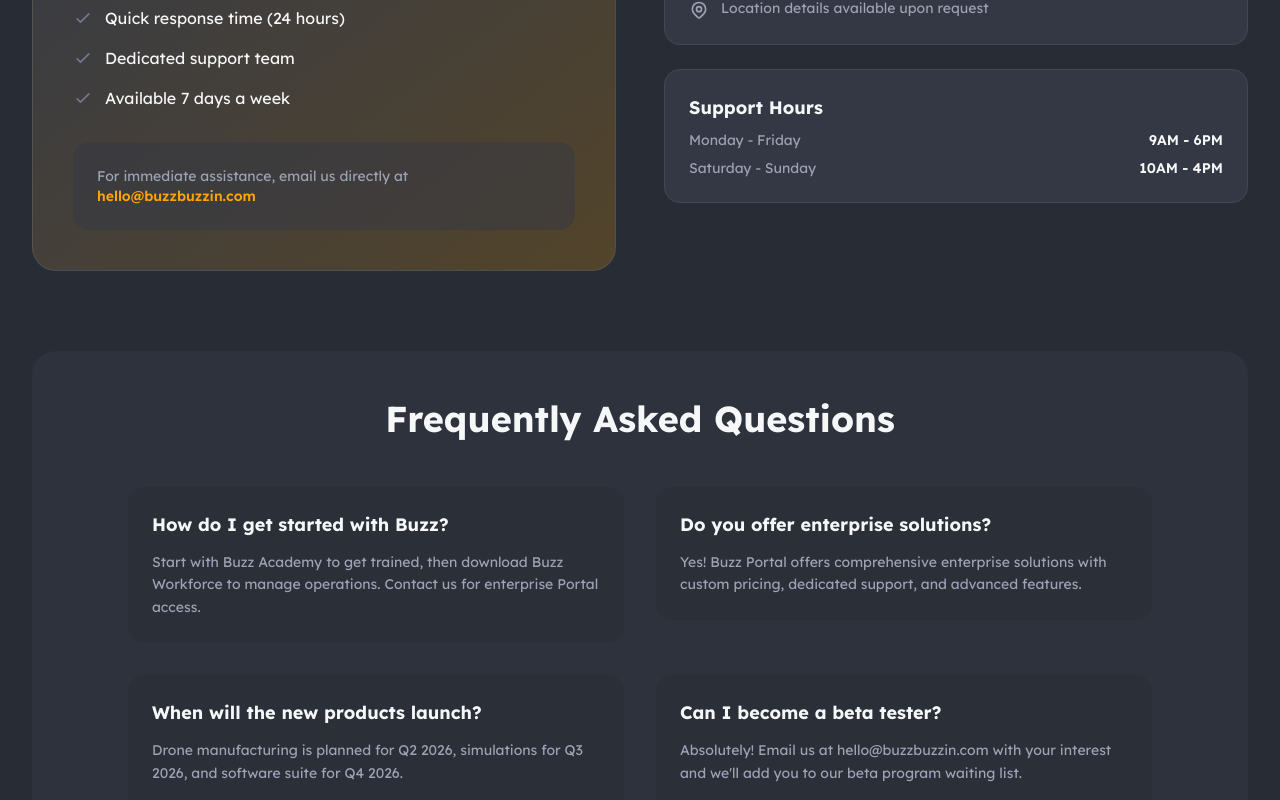
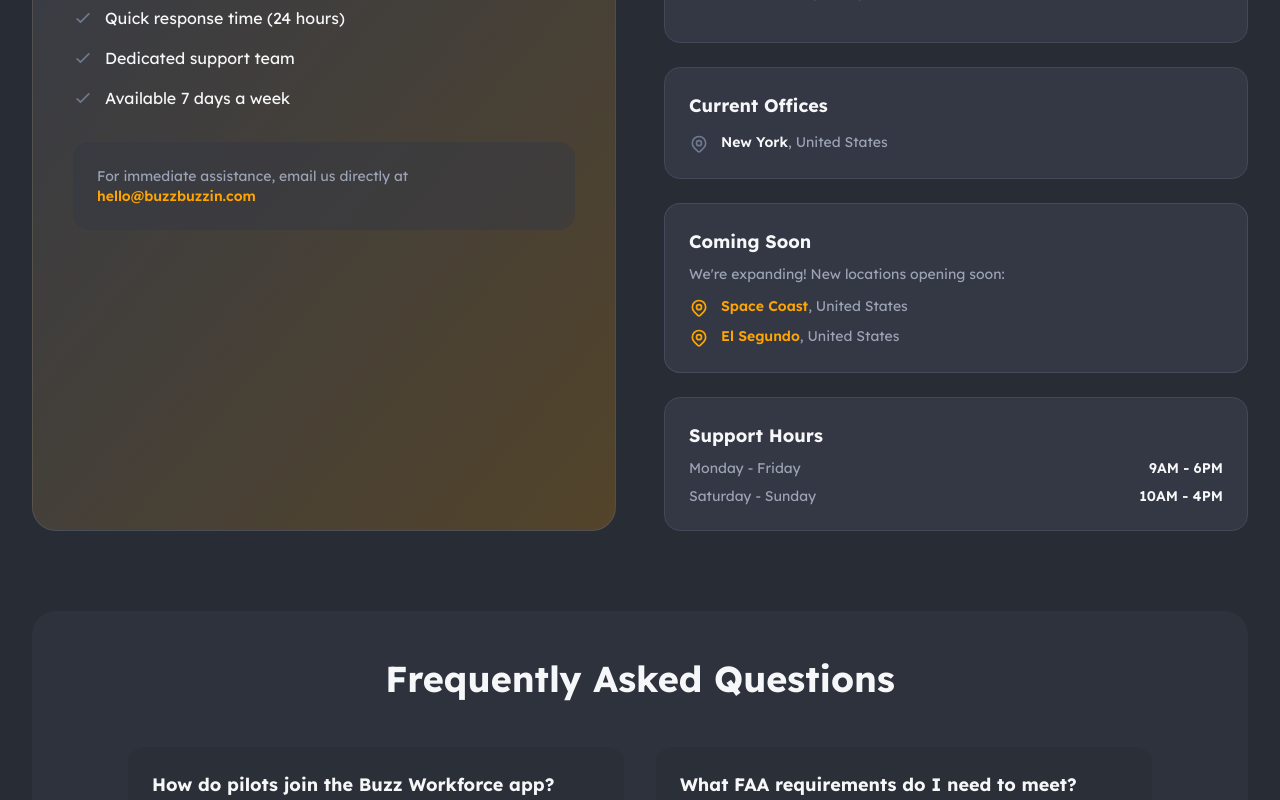
Before and after one commit to xinyu-buzz/buzz_web, a React (Vite) app: page /contact in a window 1280 px wide. Shown: the part 860-1660 px from the top of the page. Built offline with nearby package versions, Linux system fonts and the light colour scheme.

Commit message:
Revise FAQs and office location details on Contact page to enhance clarity and provide updated information for users. Introduce new questions related to pilot onboarding and community access, while improving the presentation of current and upcoming office locations.

```diff
--- a/src/pages/Contact.tsx
+++ b/src/pages/Contact.tsx
@@ -40,20 +40,20 @@
 
   const faqs = [
     {
-      question: 'How do I get started with Buzz?',
-      answer: 'Start with Buzz Academy to get trained, then download Buzz Workforce to manage operations. Contact us for enterprise Portal access.',
+      question: 'How do pilots join the Buzz Workforce app?',
+      answer: 'Download the Buzz Workforce app from the App Store. Create your pilot profile, verify your credentials, and start accepting flight opportunities instantly. The app uses advanced matching technology to connect you with nearby jobs.',
     },
     {
-      question: 'Do you offer enterprise solutions?',
-      answer: 'Yes! Buzz Portal offers comprehensive enterprise solutions with custom pricing, dedicated support, and advanced features.',
+      question: 'What FAA requirements do I need to meet?',
+      answer: 'You must hold a valid Part 107 Remote Pilot Certificate issued by the FAA. The app verifies your certification status and ensures all pilots meet current FAA regulations before they can accept jobs.',
     },
     {
-      question: 'When will the new products launch?',
-      answer: 'Drone manufacturing is planned for Q2 2026, simulations for Q3 2026, and software suite for Q4 2026.',
+      question: 'How do I complete my flight review in the app?',
+      answer: 'The app integrates with FAA systems to track your flight review status. When your flight review is due, you\'ll receive notifications and can schedule your review through the app. Completed reviews are automatically verified and updated in your profile.',
     },
     {
-      question: 'Can I become a beta tester?',
-      answer: 'Absolutely! Email us at hello@buzzbuzzin.com with your interest and we\'ll add you to our beta program waiting list.',
+      question: 'How do I join the Beacon Community?',
+      answer: 'The Beacon Community is automatically available to all verified pilots on the Buzz Workforce platform. Once you\'re verified and active, you\'ll have access to community features, including real-time notifications for nearby opportunities and community support resources.',
     },
   ];
 
@@ -139,7 +139,7 @@
               </div>
             </div>
 
-            {/* Office Locations (Placeholder) */}
+            {/* Office Locations */}
             <div>
               <h2 className="text-3xl font-bold text-text-light mb-6">
                 Our Locations
@@ -150,17 +150,65 @@
                   className="bg-card-dark border border-border rounded-xl p-6"
                 >
                   <h3 className="text-lg font-bold text-text-light mb-2">
-                    Headquarters
+                    US Company, Global Reach
                   </h3>
                   <p className="text-muted text-sm mb-4">
-                    Where innovation takes flight
+                    We are a US company with offices across the United States, but our app serves customers globally.
                   </p>
-                  <div className="flex items-start gap-3 text-muted text-sm">
-                    <svg className="w-5 h-5 flex-shrink-0 mt-0.5" fill="none" stroke="currentColor" viewBox="0 0 24 24">
-                      <path strokeLinecap="round" strokeLinejoin="round" strokeWidth={2} d="M17.657 16.657L13.414 20.9a1.998 1.998 0 01-2.827 0l-4.244-4.243a8 8 0 1111.314 0z" />
-                      <path strokeLinecap="round" strokeLinejoin="round" strokeWidth={2} d="M15 11a3 3 0 11-6 0 3 3 0 016 0z" />
-                    </svg>
-                    <span>Location details available upon request</span>
+                </motion.div>
+
+                <motion.div
+                  whileHover={{ x: 5 }}
+                  className="bg-card-dark border border-border rounded-xl p-6"
+                >
+                  <h3 className="text-lg font-bold text-text-light mb-3">
+                    Current Offices
+                  </h3>
+                  <div className="space-y-3">
+                    <div className="flex items-start gap-3 text-muted text-sm">
+                      <svg className="w-5 h-5 flex-shrink-0 mt-0.5 text-primary" fill="none" stroke="currentColor" viewBox="0 0 24 24">
+                        <path strokeLinecap="round" strokeLinejoin="round" strokeWidth={2} d="M17.657 16.657L13.414 20.9a1.998 1.998 0 01-2.827 0l-4.244-4.243a8 8 0 1111.314 0z" />
+                        <path strokeLinecap="round" strokeLinejoin="round" strokeWidth={2} d="M15 11a3 3 0 11-6 0 3 3 0 016 0z" />
+                      </svg>
+                      <div>
+                        <span className="text-text-light font-semibold">New York</span>
+                        <span className="text-muted">, United States</span>
+                      </div>
+                    </div>
+                  </div>
+                </motion.div>
+
+                <motion.div
+                  whileHover={{ x: 5 }}
+                  className="bg-card-dark border border-primary/30 rounded-xl p-6"
+                >
+                  <h3 className="text-lg font-bold text-text-light mb-2">
+                    Coming Soon
+                  </h3>
+                  <p className="text-muted text-sm mb-3">
+                    We're expanding! New locations opening soon:
+                  </p>
+                  <div className="space-y-2">
+                    <div className="flex items-start gap-3 text-muted text-sm">
+                      <svg className="w-5 h-5 flex-shrink-0 mt-0.5 text-accent" fill="none" stroke="currentColor" viewBox="0 0 24 24">
+                        <path strokeLinecap="round" strokeLinejoin="round" strokeWidth={2} d="M17.657 16.657L13.414 20.9a1.998 1.998 0 01-2.827 0l-4.244-4.243a8 8 0 1111.314 0z" />
+                        <path strokeLinecap="round" strokeLinejoin="round" strokeWidth={2} d="M15 11a3 3 0 11-6 0 3 3 0 016 0z" />
+                      </svg>
+                      <div>
+                        <span className="text-accent font-semibold">Space Coast</span>
+                        <span className="text-muted">, United States</span>
+                      </div>
+                    </div>
+                    <div className="flex items-start gap-3 text-muted text-sm">
+                      <svg className="w-5 h-5 flex-shrink-0 mt-0.5 text-accent" fill="none" stroke="currentColor" viewBox="0 0 24 24">
+                        <path strokeLinecap="round" strokeLinejoin="round" strokeWidth={2} d="M17.657 16.657L13.414 20.9a1.998 1.998 0 01-2.827 0l-4.244-4.243a8 8 0 1111.314 0z" />
+                        <path strokeLinecap="round" strokeLinejoin="round" strokeWidth={2} d="M15 11a3 3 0 11-6 0 3 3 0 016 0z" />
+                      </svg>
+                      <div>
+                        <span className="text-accent font-semibold">El Segundo</span>
+                        <span className="text-muted">, United States</span>
+                      </div>
+                    </div>
                   </div>
                 </motion.div>
 
```
